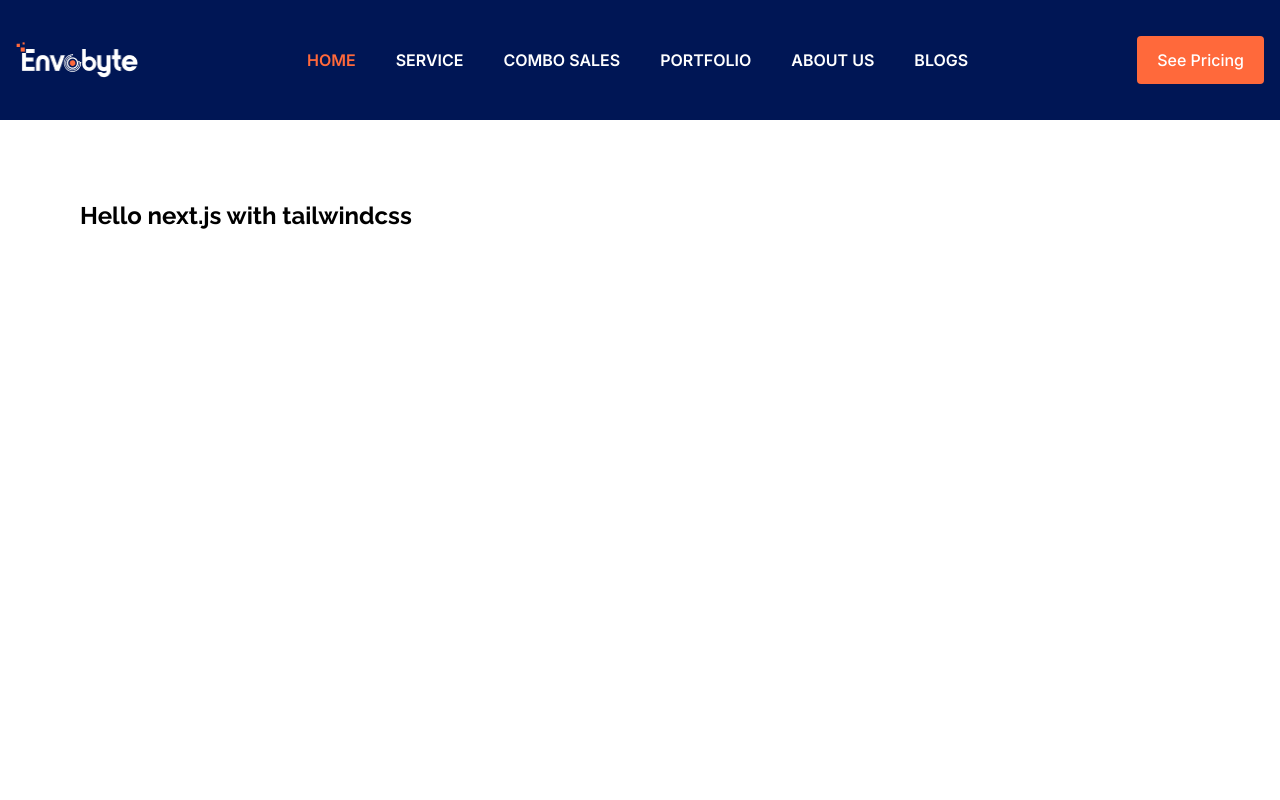
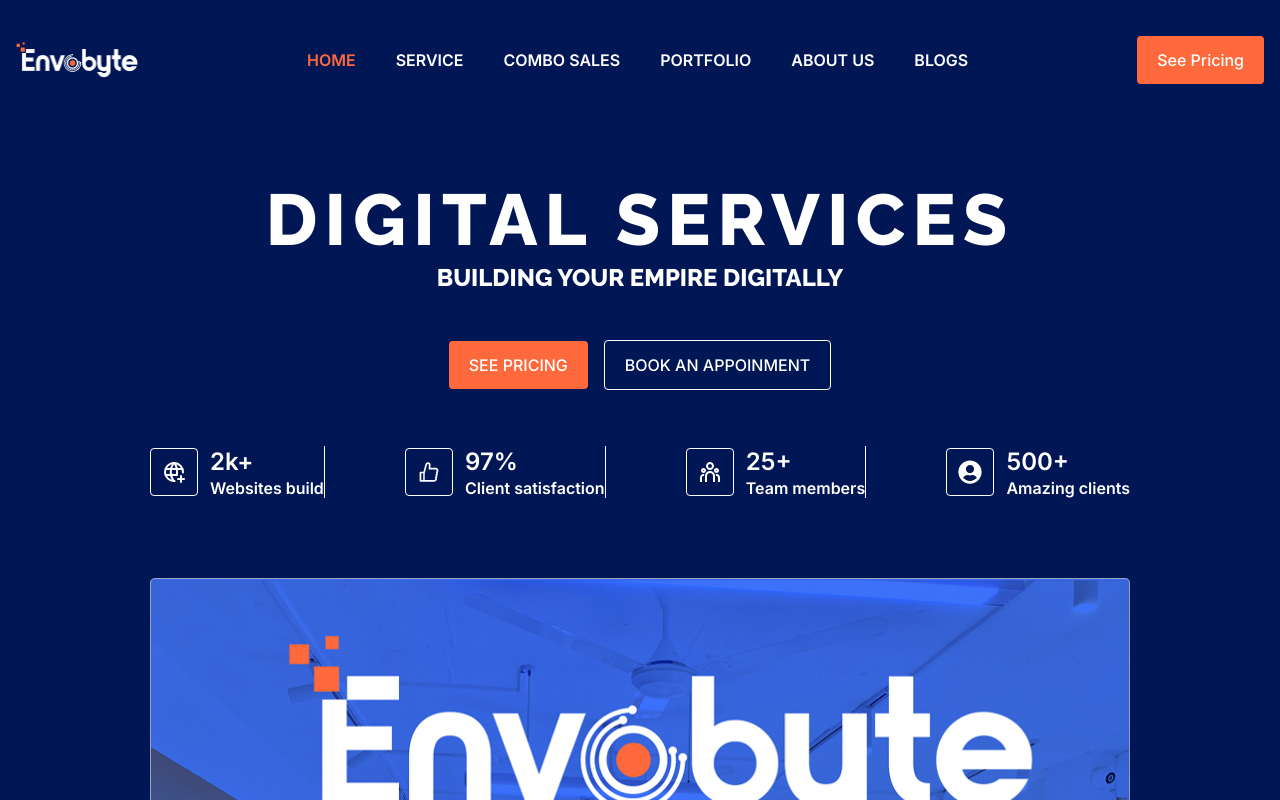
Before and after one commit to Hasinur3813/envobyte, a Next.js app: page / in a window 1280 px wide. Shown: the top 800 px of the page. Built offline with nearby package versions, Linux system fonts and the light colour scheme.

Commit message:
added hero section

```diff
--- a/src/app/components/Buttons/PrimaryButton.jsx
+++ b/src/app/components/Buttons/PrimaryButton.jsx
@@ -1,4 +1,4 @@
-import React from "react";
+"use client";
 
 const PrimaryButton = ({ className, children }) => {
   return (
--- /dev/null
+++ b/src/app/components/HeroArea/HeroArea.jsx
@@ -0,0 +1,102 @@
+import React from "react";
+import PrimaryButton from "../Buttons/PrimaryButton";
+import { TbWorldPlus } from "react-icons/tb";
+import { AiOutlineLike } from "react-icons/ai";
+import { RiTeamLine } from "react-icons/ri";
+import { FaUserCircle } from "react-icons/fa";
+import Image from "next/image";
+
+const HeroArea = () => {
+  return (
+    <div className="bg-primary">
+      <div className="container mx-auto px-4 flex justify-center items-center">
+        <div className="pt-16 pb-32 text-center">
+          <h1 className="font-extrabold text-7xl tracking-widest text-light mb-2">
+            DIGITAL SERVICES
+          </h1>
+          <p className="text-light text-2xl leading-7 font-extrabold">
+            BUILDING YOUR EMPIRE DIGITALLY
+          </p>
+
+          {/* cta button */}
+          <div className="mt-12 space-x-4">
+            <PrimaryButton>SEE PRICING</PrimaryButton>
+            <PrimaryButton className="!bg-transparent border">
+              BOOK AN APPOINMENT
+            </PrimaryButton>
+          </div>
+
+          {/* stats */}
+          <div className="flex justify-between items-center mb-20 mt-14 font-inter">
+            {/* stat 1 */}
+            <div className="flex justify-between items-center gap-3 border-r border-light">
+              <div className="rounded w-12 h-12 flex justify-center items-center border border-light">
+                <TbWorldPlus size={24} className="text-light" />
+              </div>
+              <div>
+                <h5 className="font-semibold text-2xl text-light text-start">
+                  2k+
+                </h5>
+                <p className="text-light font-semibold text-base leading-5">
+                  Websites build
+                </p>
+              </div>
+            </div>
+            {/* stat 2 */}
+            <div className="flex justify-between items-center gap-3 border-r border-light">
+              <div className="rounded w-12 h-12 flex justify-center items-center border border-light">
+                <AiOutlineLike size={24} className="text-light" />
+              </div>
+              <div>
+                <h5 className="font-semibold text-2xl text-light text-start">
+                  97%
+                </h5>
+                <p className="text-light font-semibold text-base leading-5">
+                  Client satisfaction
+                </p>
+              </div>
+            </div>
+            {/* stat 3 */}
+            <div className="flex justify-between items-center gap-3 border-r border-light">
+              <div className="rounded w-12 h-12 flex justify-center items-center border border-light">
+                <RiTeamLine size={24} className="text-light" />
+              </div>
+              <div>
+                <h5 className="font-semibold text-2xl text-light text-start">
+                  25+
+                </h5>
+                <p className="text-light font-semibold text-base leading-5">
+                  Team members
+                </p>
+              </div>
+            </div>
+            {/* stat 4 */}
+            <div className="flex justify-between items-center gap-3">
+              <div className="rounded w-12 h-12 flex justify-center items-center border border-light">
+                <FaUserCircle size={24} className="text-light" />
+              </div>
+              <div>
+                <h5 className="font-semibold text-2xl text-light text-start">
+                  500+
+                </h5>
+                <p className="text-light font-semibold text-base leading-5">
+                  Amazing clients
+                </p>
+              </div>
+            </div>
+          </div>
+
+          {/* hero image */}
+          <Image
+            src="/images/hero.png"
+            alt="hero.png"
+            width={980}
+            height={550}
+          />
+        </div>
+      </div>
+    </div>
+  );
+};
+
+export default HeroArea;
--- a/src/app/components/MenuLinks/MenuLinks.jsx
+++ b/src/app/components/MenuLinks/MenuLinks.jsx
@@ -5,7 +5,7 @@
 const MenuLinks = ({ visibleMenu }) => {
   const pathname = usePathname();
   return (
-    <ul className="hidden md:flex justify-center items-center gap-10 font-inter">
+    <ul className="hidden lg:flex justify-center items-center gap-10 font-inter">
       <li>
         <Link
           className="text-light font-semibold text-base leading-5 hover:text-accent transition-colors duration-200"
--- a/src/app/components/Navbar/Navbar.jsx
+++ b/src/app/components/Navbar/Navbar.jsx
@@ -26,14 +26,14 @@
 
           {/* pricing button */}
 
-          <PrimaryButton className="hidden md:block">See Pricing</PrimaryButton>
+          <PrimaryButton className="hidden lg:block">See Pricing</PrimaryButton>
 
           {/* navbar end */}
 
           <button
             onClick={showMenu}
             type="button"
-            className="md:hidden p-2 rounded-md cursor-pointer bg-accent text-white transition-all duration-300 hover:bg-accent/80 "
+            className="lg:hidden p-2 rounded-md cursor-pointer bg-accent text-white transition-all duration-300 hover:bg-accent/80 "
           >
             <HiMenuAlt2 size={30} />
           </button>
--- a/src/app/page.js
+++ b/src/app/page.js
@@ -1,9 +1,9 @@
+import HeroArea from "./components/HeroArea/HeroArea";
+
 const Page = () => {
   return (
     <div>
-      <h3 className="text-2xl m-20 font-bold">
-        Hello next.js with tailwindcss
-      </h3>
+      <HeroArea />
     </div>
   );
 };
```
